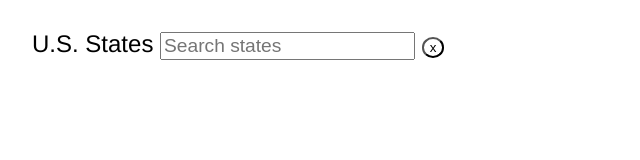
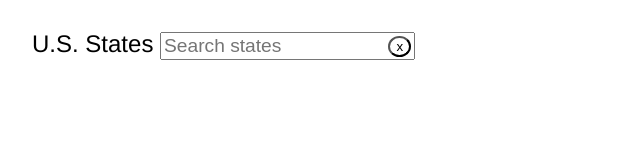
Before and after one commit to rparias/states-autocomplete-js, a website built with webpack: page client/index.html in a window 1280 px wide. Shown: the full height of the page, 0-640 px from the left. Built offline with nearby package versions, Linux system fonts and the light colour scheme.

Commit message:
includes button inside the input text to clear the input

```diff
--- a/client/index.html
+++ b/client/index.html
@@ -6,10 +6,12 @@
 <body>
 	<div id="app">
 		<!-- Autocomplete component -->
-		<label for="states">U.S. States</label>
-		<input type="text" id="states" placeholder="Search states" autocomplete="off">
-		<button id="clear-button">x</button>
-		<datalist id="states-datalist"/>
+		<div class="autocomplete-component">
+			<label for="states">U.S. States</label>
+			<input type="text" id="states" placeholder="Search states" autocomplete="off">
+			<button id="clear-button">x</button>
+			<datalist id="states-datalist"/>
+		</div>
 	</div>
 
 	<script src='../dist/main-bundle.js'></script>
--- a/client/sass/app.scss
+++ b/client/sass/app.scss
@@ -11,9 +11,17 @@ body {
 	font-size: 1.5rem;
 }
 
+.autocomplete-component {
+	position: relative;
+	width: fit-content;
+}
+
 button {
+	position: absolute;
 	border-radius: 50%;
 	background: none;
+	right: 4px;
+	top: 4px;
 }
 
 input[type="text"] {
```
